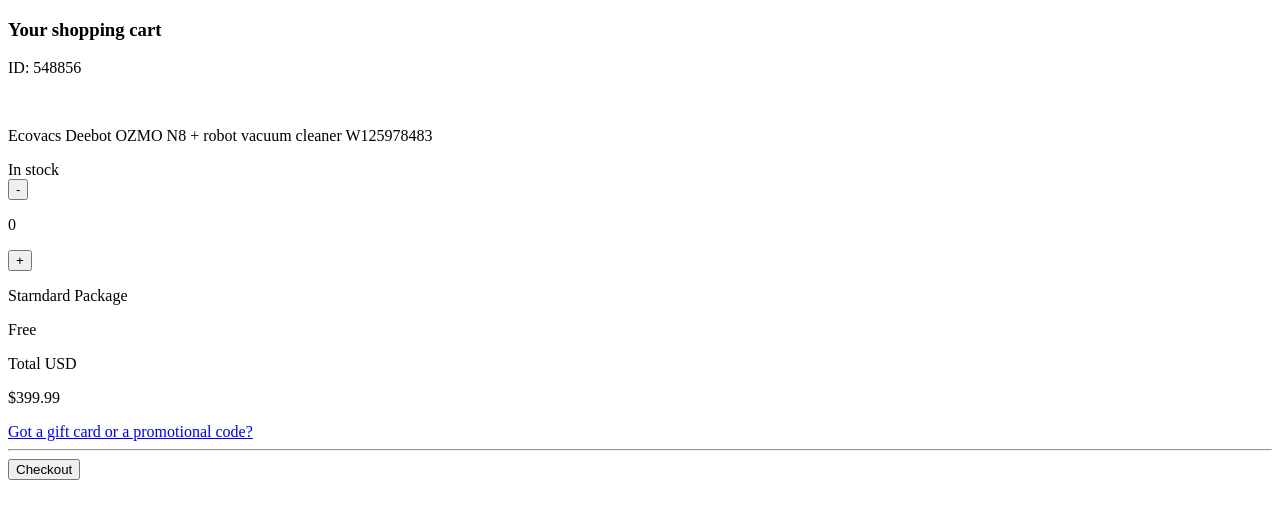
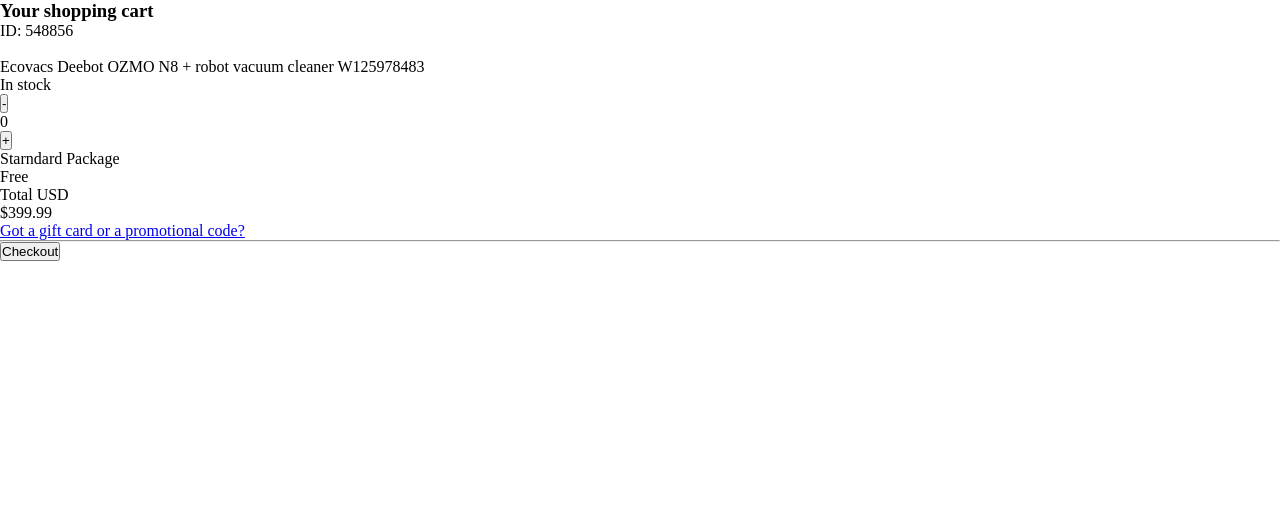
Before and after one commit to eobcre/shopping-card, a React (Vite) app: page / in a window 1280 px wide. Shown: the top 518 px of the page. Built offline with nearby package versions, Linux system fonts and the light colour scheme.

Commit message:
css reset

```diff
--- a/src/index.css
+++ b/src/index.css
@@ -0,0 +1,5 @@
+* {
+  margin: 0;
+  padding: 0;
+  border-sizing: border-box;
+}
```
